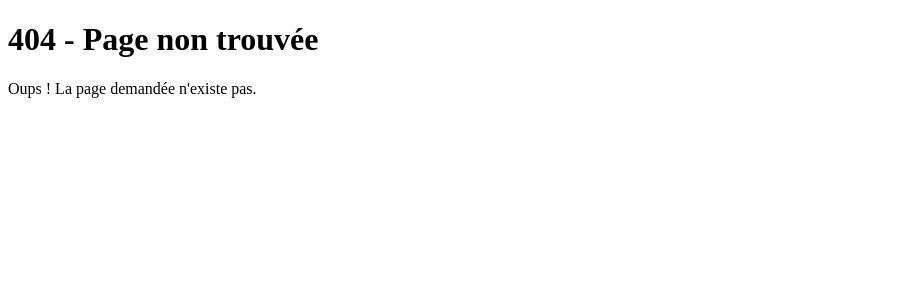
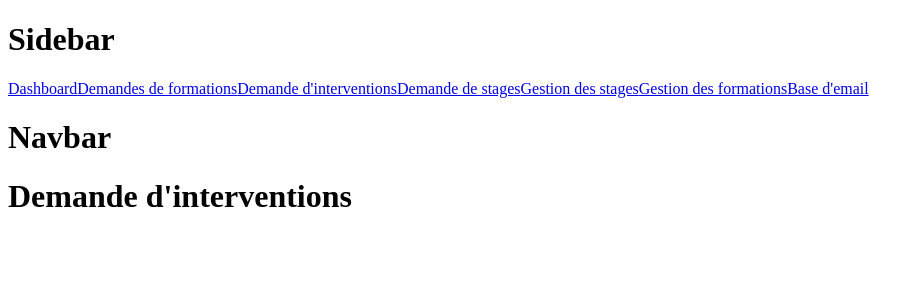
Before and after one commit to Math49/Aleozen_ERP, a Next.js app: page /demandes-interventions in a window 1280 px wide. Before the commit this address had no page. Shown: the top 300 px of the page, without its empty margins (0-924 px from the left). Built offline with nearby package versions, Linux system fonts and the light colour scheme.

Commit message:
update arbo

```diff
--- /dev/null
+++ b/src/app/(home)/demandes-interventions/page.jsx
@@ -0,0 +1,7 @@
+export default function InterventionsRequests() {
+  return (
+    <div>
+      <h1>Demande d'interventions</h1>
+    </div>
+  );
+}
--- a/src/app/layout.jsx
+++ b/src/app/layout.jsx
@@ -3,6 +3,7 @@ import "@/style/global.css";
 export default function LoginLayout({ children }) {
   return (
     <html lang="en">
+      <title>Aléozen - Outil de gestion</title>
       <body>
         {children}
       </body>
--- a/src/components/sidebar.jsx
+++ b/src/components/sidebar.jsx
@@ -1,7 +1,15 @@
+import Link from "next/link";
 export default function Sidebar() {
     return (
       <div>
         <h1>Sidebar</h1>
+        <Link href="/">Dashboard</Link>
+        <Link href="/demandes-formations">Demandes de formations</Link>
+        <Link href="/demandes-interventions">Demande d'interventions</Link>
+        <Link href="/demandes-stages">Demande de stages</Link>
+        <Link href="/stages">Gestion des stages</Link>
+        <Link href="/formations">Gestion des formations</Link>
+        <Link href="/newsletter-emails">Base d'email</Link>
       </div>
     );
   }
```
Also changed, not shown: src/app/(home)/demandes-formations/page.jsx (added, +7 -0 lines), src/app/(home)/demandes-stages/page.jsx (added, +7 -0 lines), src/app/(home)/formations/page.jsx (added, +7 -0 lines), src/app/(home)/newsletter-emails/page.jsx (added, +7 -0 lines), src/app/(home)/stages/page.jsx (added, +7 -0 lines).
